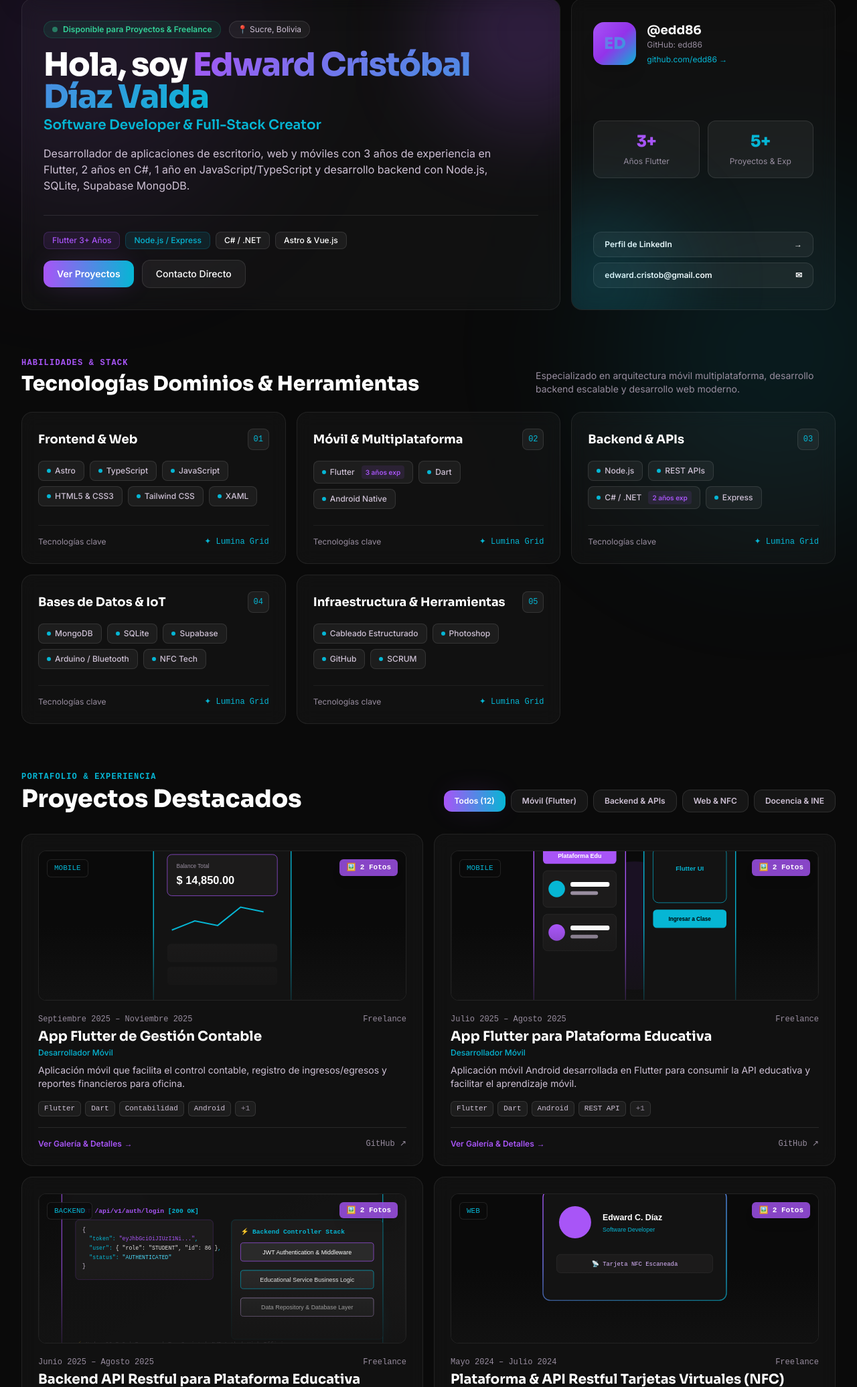
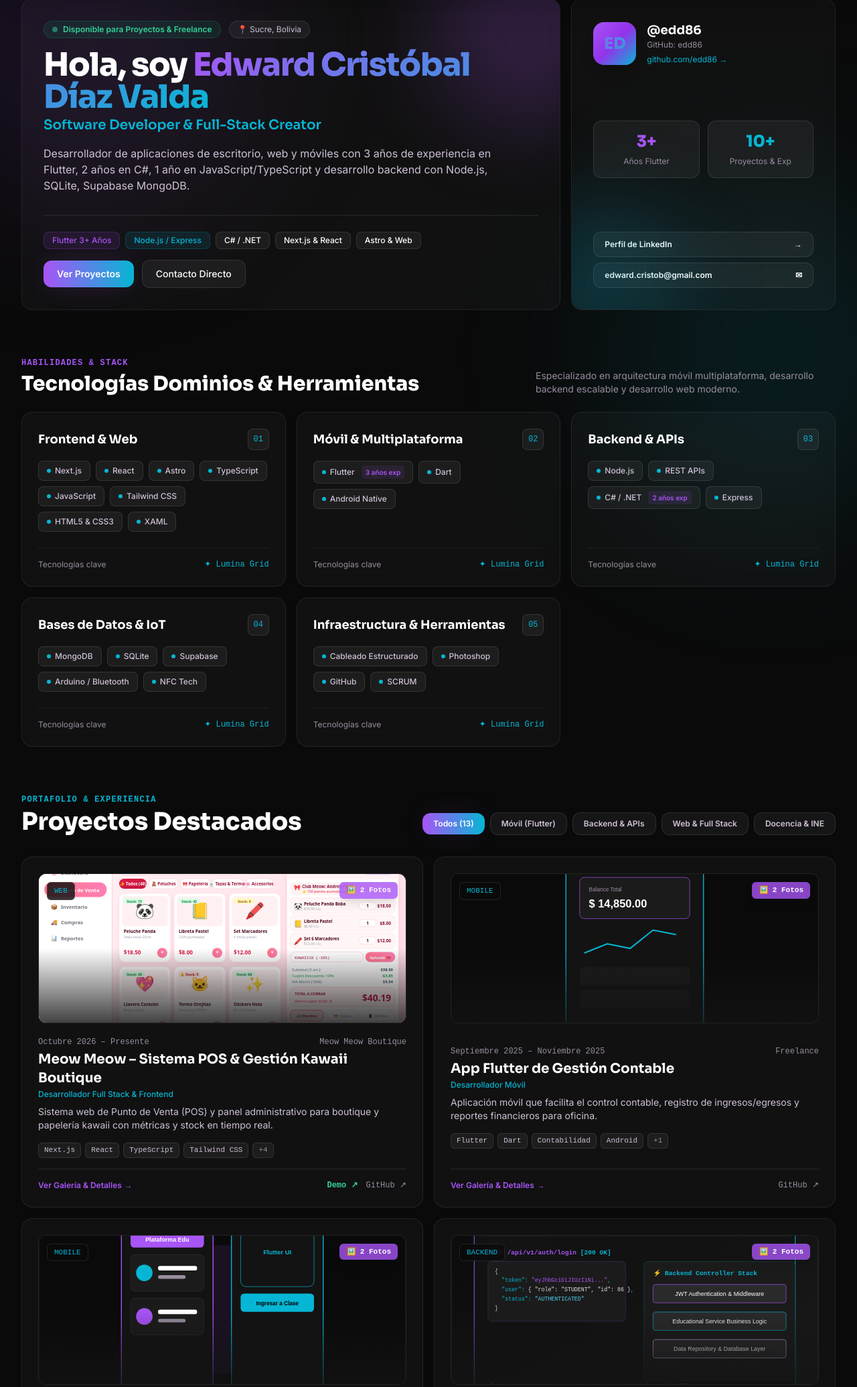
Before and after one commit to edd86/codedd_page, an Astro site: page / in a window 1280 px wide. Shown: the part 104-2175 px from the top of the page at 67% size. Built offline with nearby package versions, Linux system fonts and the light colour scheme; Astro itself is replaced by a stand-in of ours.

Commit message:
feat: add bento grid portfolio components, profile data structures, and project details modal

```diff
--- a/src/components/BentoHero.astro
+++ b/src/components/BentoHero.astro
@@ -69,7 +69,11 @@ import { profileData } from "../data/profile";
           >
           <span
             class="px-3 py-1 rounded-lg bg-white/5 text-white text-xs font-medium border border-white/10"
-            >Astro &amp; Vue.js</span
+            >Next.js &amp; React</span
+          >
+          <span
+            class="px-3 py-1 rounded-lg bg-white/5 text-white text-xs font-medium border border-white/10"
+            >Astro &amp; Web</span
           >
         </div>
 
@@ -139,7 +143,7 @@ import { profileData } from "../data/profile";
         >
           <span
             class="block font-display font-extrabold text-2xl text-secondary"
-            >5+</span
+            >10+</span
           >
           <span class="text-xs text-neutral-muted">Proyectos &amp; Exp</span>
         </div>
--- a/src/components/BentoProjects.astro
+++ b/src/components/BentoProjects.astro
@@ -35,7 +35,7 @@ import ProjectModal from "./ProjectModal.astro";
         data-filter="web"
         class="filter-btn px-4 py-2 rounded-xl text-xs font-semibold bg-white/5 hover:bg-white/10 text-neutral-variant border border-white/10 transition-colors"
       >
-        Web &amp; NFC
+        Web &amp; Full Stack
       </button>
       <button
         data-filter="instruction"
@@ -122,7 +122,7 @@ import ProjectModal from "./ProjectModal.astro";
           </div>
 
           <!-- Card Actions -->
-          <div class="pt-4 border-t border-white/10 flex items-center justify-between">
+          <div class="pt-4 border-t border-white/10 flex items-center justify-between gap-2">
             <button
               data-open-modal
               data-project-id={project.id}
@@ -132,6 +132,18 @@ import ProjectModal from "./ProjectModal.astro";
               <span>&rarr;</span>
             </button>
 
+            <div class="flex items-center gap-3">
+              {project.demoUrl && (
+                <a
+                  href={project.demoUrl}
+                  target="_blank"
+                  rel="noopener noreferrer"
+                  class="text-xs font-mono font-semibold text-emerald-400 hover:text-emerald-300 inline-flex items-center gap-1 transition-colors"
+                  title="Probar demo en vivo"
+                >
+                  <span>Demo ↗</span>
+                </a>
+              )}
               {project.repository && (
                 <a
                   href={project.repository}
@@ -142,6 +154,7 @@ import ProjectModal from "./ProjectModal.astro";
                   <span>GitHub ↗</span>
                 </a>
               )}
+            </div>
           </div>
         </div>
       );
--- a/src/components/ProjectModal.astro
+++ b/src/components/ProjectModal.astro
@@ -85,7 +85,18 @@
     </div>
 
     <!-- Modal Footer Actions -->
-    <div class="flex items-center justify-between px-6 py-4 border-t border-white/10 bg-[#1c1b1b]">
+    <div class="flex flex-wrap items-center justify-between gap-3 px-6 py-4 border-t border-white/10 bg-[#1c1b1b]">
+      <div class="flex flex-wrap items-center gap-3">
+        <a
+          id="modal-demo-link"
+          href="#"
+          target="_blank"
+          rel="noopener noreferrer"
+          class="inline-flex items-center gap-2 px-4 py-2 rounded-xl bg-gradient-to-r from-emerald-500 to-teal-500 text-white text-sm font-semibold shadow-glow-primary hover:opacity-90 transition-all"
+        >
+          <span>🌐 Probar Demo en Vivo</span>
+        </a>
+
         <a
           id="modal-repo-link"
           href="#"
@@ -95,10 +106,11 @@
         >
           <span>📁 Ver Repositorio en GitHub</span>
         </a>
+      </div>
 
       <button
         id="close-modal-bottom-btn"
-        class="px-4 py-2 rounded-xl bg-primary text-white text-sm font-semibold hover:bg-primary-dark transition-colors"
+        class="px-4 py-2 rounded-xl bg-white/10 hover:bg-white/20 text-white text-sm font-semibold transition-colors"
       >
         Cerrar
       </button>
@@ -125,6 +137,7 @@
     const modalDesc = document.getElementById("modal-description");
     const modalTags = document.getElementById("modal-tags");
     const modalRepoLink = document.getElementById("modal-repo-link") as HTMLAnchorElement;
+    const modalDemoLink = document.getElementById("modal-demo-link") as HTMLAnchorElement;
 
     function openModal(projectId: string) {
       const project = projects.find((p) => p.id === projectId);
@@ -136,6 +149,16 @@
       if (modalPeriod) modalPeriod.textContent = project.period;
       if (modalLocation) modalLocation.textContent = `${project.location} ${project.companyOrClient ? `(${project.companyOrClient})` : ''}`;
       if (modalDesc) modalDesc.textContent = project.fullDescription || project.description;
+
+      // Demo link
+      if (modalDemoLink) {
+        if (project.demoUrl) {
+          modalDemoLink.href = project.demoUrl;
+          modalDemoLink.style.display = "inline-flex";
+        } else {
+          modalDemoLink.style.display = "none";
+        }
+      }
 
       // Repository link
       if (modalRepoLink) {
--- a/src/data/profile.ts
+++ b/src/data/profile.ts
@@ -47,11 +47,13 @@ export const profileData: ProfileData = {
     {
       category: "Frontend & Web",
       items: [
+        { name: "Next.js" },
+        { name: "React" },
         { name: "Astro" },
         { name: "TypeScript" },
         { name: "JavaScript" },
+        { name: "Tailwind CSS" },
         { name: "HTML5 & CSS3" },
-        { name: "Tailwind CSS" },
         { name: "XAML" },
       ],
     },
--- a/src/data/projects.ts
+++ b/src/data/projects.ts
@@ -22,6 +22,33 @@ export interface Project {
 }
 
 export const projects: Project[] = [
+  {
+    id: "meow-meow-pos",
+    title: "Meow Meow – Sistema POS & Gestión Kawaii Boutique",
+    role: "Desarrollador Full Stack & Frontend",
+    period: "Octubre 2026 – Presente",
+    location: "Sucre, Bolivia",
+    companyOrClient: "Meow Meow Boutique",
+    description: "Sistema web de Punto de Venta (POS) y panel administrativo para boutique y papelería kawaii con métricas y stock en tiempo real.",
+    fullDescription: "Plataforma web integral diseñada para la venta minorista y control operativo de tiendas kawaii. Integra un terminal de Punto de Venta (POS) de alta velocidad con lectura de códigos de barras, atajos de teclado (F2, F4, F9) y compatibilidad táctil; módulo de cobros multidivisa (efectivo, tarjeta, QR) y tickets con descuentos por cupón; control de inventario en tiempo real con semáforos de stock crítico; arqueo de caja diario y un dashboard con analíticas de ingresos semanales y ranking de productos.",
+    category: "web",
+    tags: ["Next.js", "React", "TypeScript", "Tailwind CSS", "POS", "Vercel", "Dashboard", "E-commerce"],
+    repository: "https://github.com/edd86/web_meow_meow.git",
+    demoUrl: "https://web-meow-meow-86pt.vercel.app/",
+    featured: true,
+    images: [
+      {
+        url: "/images/projects/meow_meow_1.svg",
+        alt: "Terminal POS Meow Meow",
+        caption: "Terminal Punto de Venta (POS) interactivo con carrito, cupones y atajos rápidos"
+      },
+      {
+        url: "/images/projects/meow_meow_2.svg",
+        alt: "Dashboard Administrativo Meow Meow",
+        caption: "Panel de control principal con métricas de ventas, arqueo de caja y stock en vivo"
+      }
+    ]
+  },
   {
     id: "financial-project",
     title: "App Flutter de Gestión Contable",
```
Also changed, not shown: public/images/projects/meow_meow_1.svg (added), public/images/projects/meow_meow_2.svg (added). Lines whose indentation alone changed are shown as unchanged.
